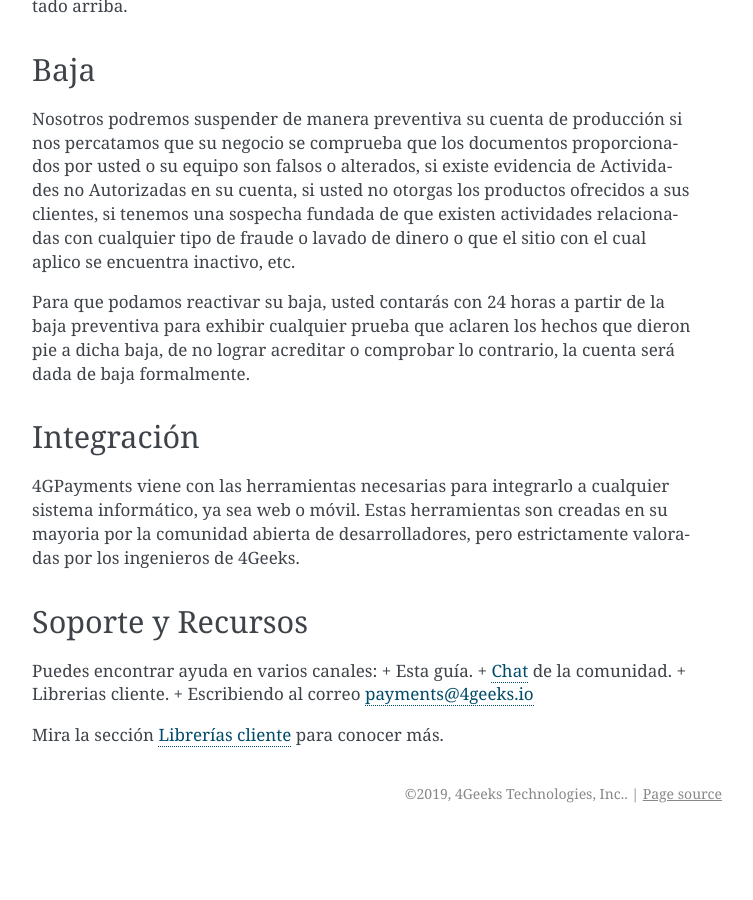
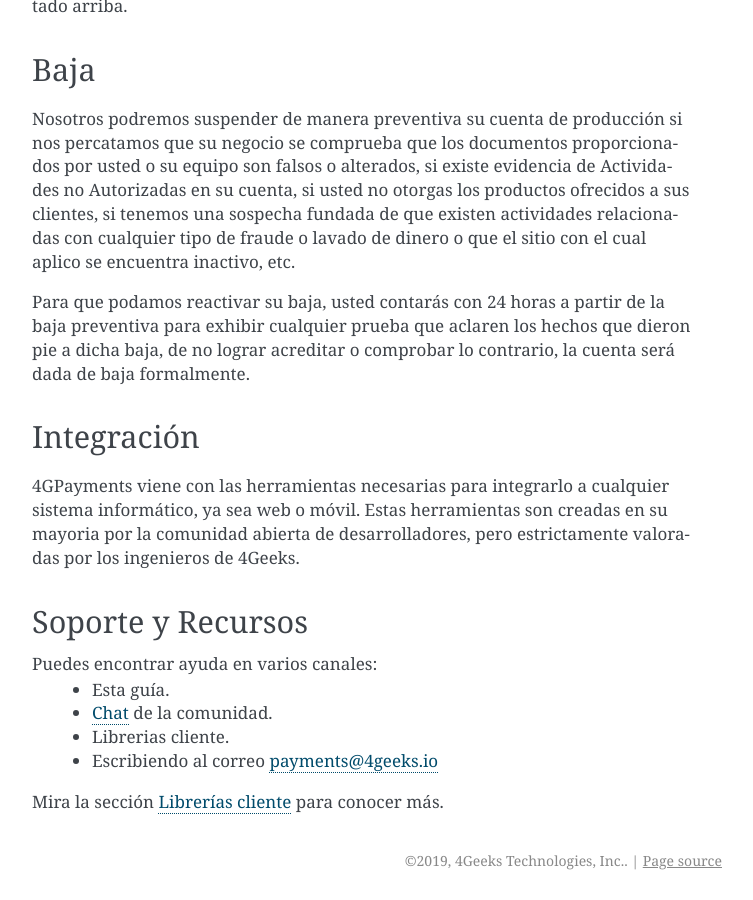
Before and after one commit to ArivazhaganArul/gpayments-support, a Sphinx documentation site: the page built from source/iniciar.rst, in a window 1280 px wide and 900 px high, scrolled down 3189 px. Shown: the whole window, without its empty margins (388-1141 px from the left). Built offline with Sphinx 7.4.7, drawn with Linux system fonts in a browser that asks for light colours; before the commit the page ends 4022 px from its top, so only the background shows below that.

```diff
--- a/source/iniciar.rst
+++ b/source/iniciar.rst
@@ -84,9 +84,9 @@ Integración
 Soporte y Recursos
 -----------
 Puedes encontrar ayuda en varios canales:
-+ Esta guía.
-+ `Chat <https://gitter.im/4GeeksDev/4gpayments>`_ de la comunidad.
-+ Librerias cliente.
-+ Escribiendo al correo payments@4geeks.io
+ - Esta guía.
+ - `Chat <https://gitter.im/4GeeksDev/4gpayments>`_ de la comunidad.
+ - Librerias cliente.
+ - Escribiendo al correo payments@4geeks.io
 
 Mira la sección `Librerías cliente <http://gpayments-support.readthedocs.io/es/latest/libreria.html>`_ para conocer más.
```
